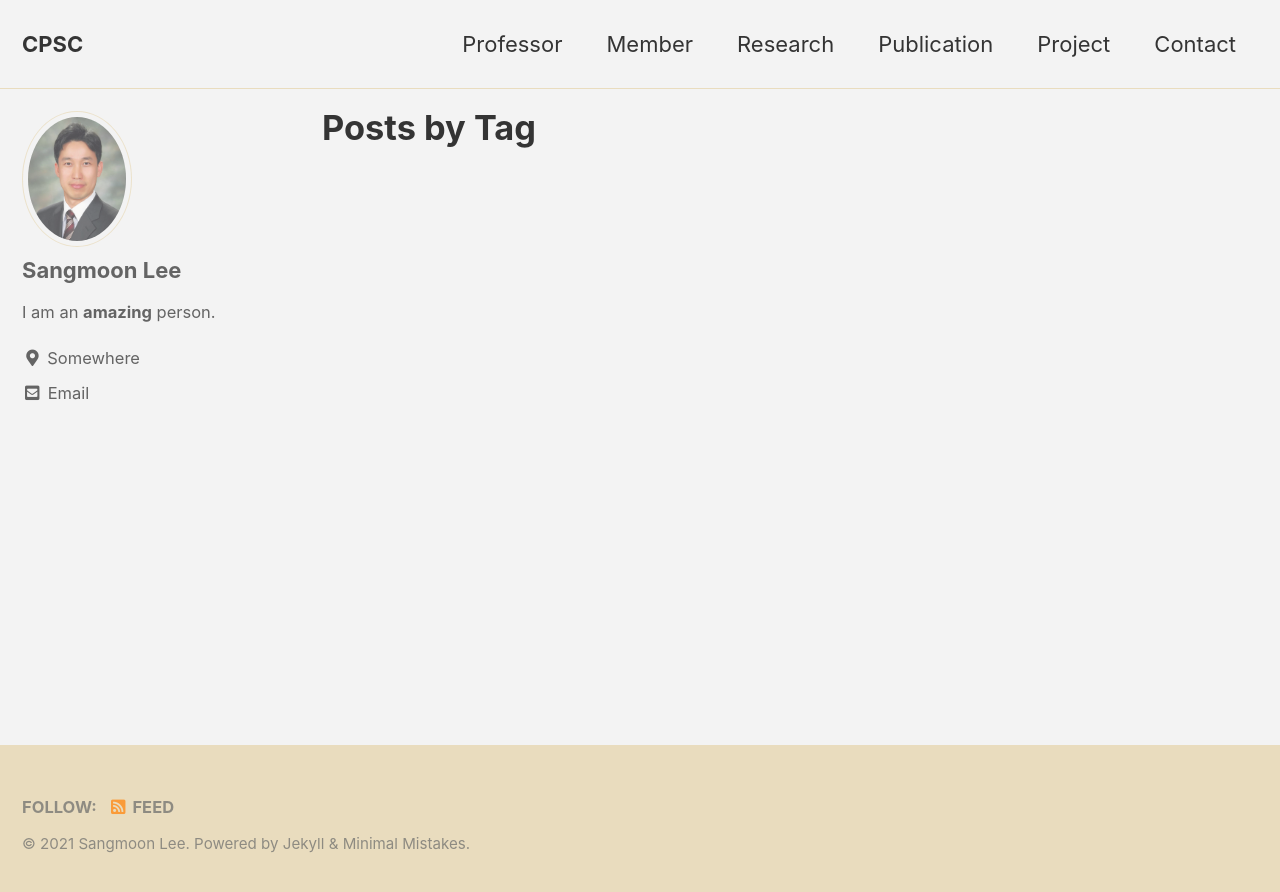
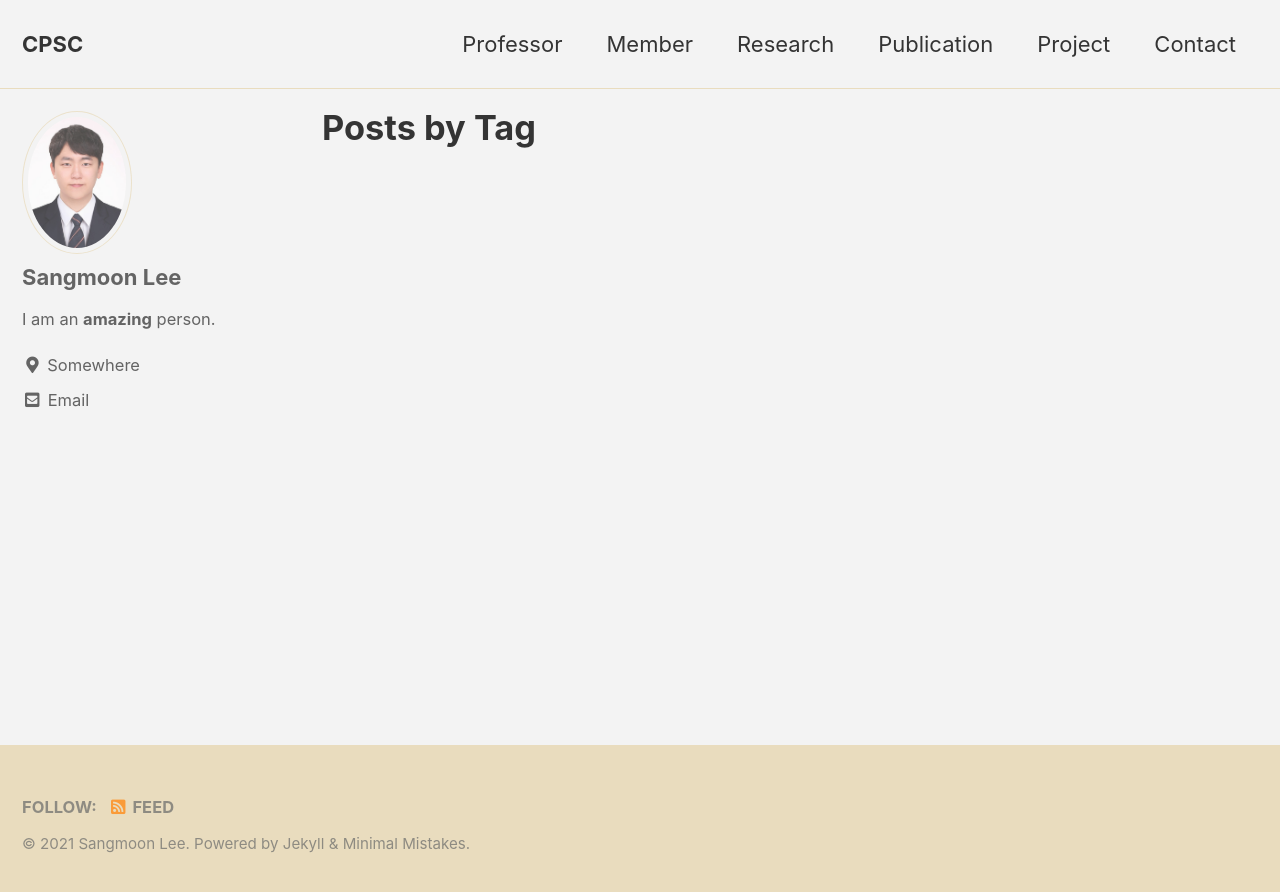
Before and after one commit to CPSC-LAB/CPSC-LAB.github.io, a Jekyll site: the page built from _pages/tag-archive.md, in a window 1280 px wide. Shown: the top 892 px of the page. Built offline with Jekyll 4.4.1, drawn with Linux system fonts in a browser that asks for light colours; cached includes are drawn as plain includes.

Commit message:
Update _config.yml

```diff
--- a/_config.yml
+++ b/_config.yml
@@ -102,7 +102,7 @@ analytics:
 # Site Author
 author:
   name             : "Sangmoon Lee"
-  avatar           : "/assets/images/professor_lee.jpg"
+  avatar           : "/assets/images/selfie.jpg"
   bio              : "I am an **amazing** person."
   location         : "Somewhere"
   email            : "moony@knu.ac.kr"
```
